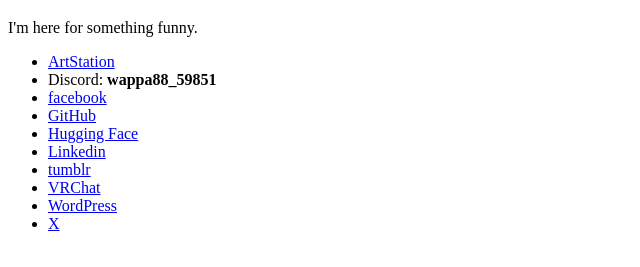
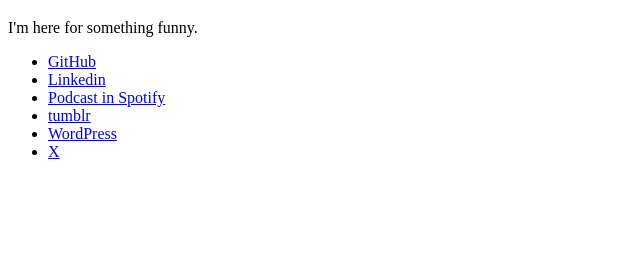
Before and after one commit to Wappa88/Wappa88.github.io, a plain HTML site: page index.html in a window 1280 px wide. Shown: the part 343-610 px from the top of the page, without its empty margins (0-640 px from the left). Drawn offline with Linux system fonts and the light colour scheme.

Commit message:
Add my podcast's link and remove some links

```diff
--- a/index.html
+++ b/index.html
@@ -12,14 +12,10 @@
     <p>I'm here for something funny.</p>
 
         <ul>
-            <li><a href="https://www.artstation.com/wappa883/following" target="_blank">ArtStation</a></li>
-            <li>Discord: <b>wappa88_59851</b></li>
-            <li><a href="https://www.facebook.com/profile.php?id=61553910535740" target="_blank">facebook</a></li>
             <li><a href="https://github.com/Wappa88" target="_blank">GitHub</a></li>
-            <li><a href="https://huggingface.co/wappa88jp" target="_blank">Hugging Face</a></li>
             <li><a href="https://www.linkedin.com/in/ryutaro-yamazaki-9a73882a3/" target="_blank">Linkedin</a></li>
+            <li><a href="https://open.spotify.com/show/1jvZEHF8dk3KTSvvFfleix" target="_blank">Podcast in Spotify</a></li>
             <li><a href="https://wappa88.tumblr.com/" target="_blank">tumblr</a></li>
-            <li><a href="https://www.vrchat.com/home/user/usr_5f6ad3b9-3f8d-4094-8b1c-94c5f55a6df6" target="_blank">VRChat</a></li>
             <li><a href="https://wappa88.wordpress.com/" target="_blank">WordPress</a></li>
             <li><a href="https://twitter.com/Wappa88jp" target="_blank">X</a></li>
         </ul>
```
